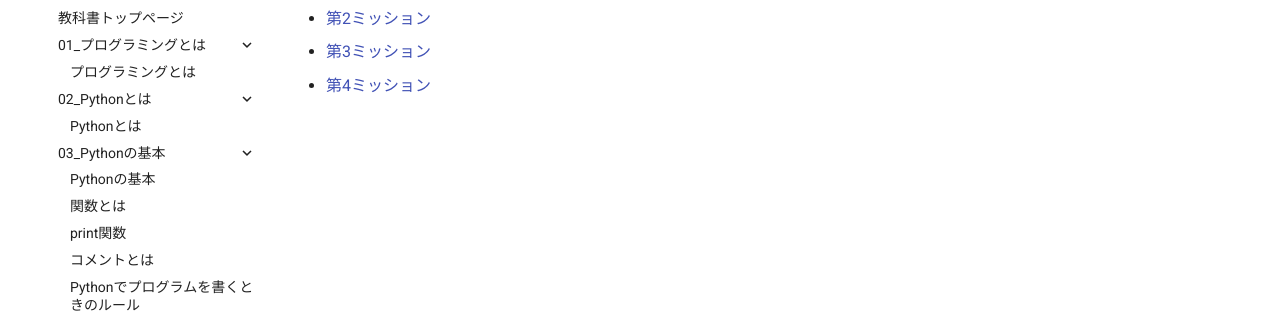
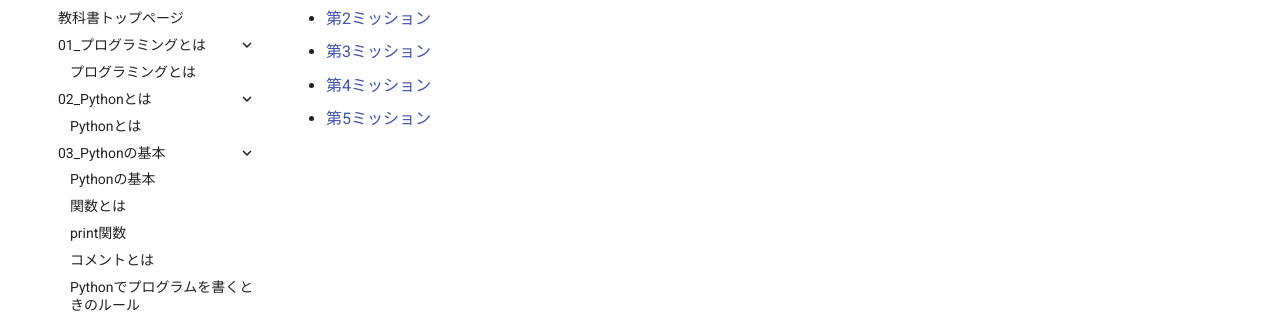
Before and after one commit to zunda-lab/mkdocs_python_basic_x3, an MkDocs documentation site: the page built from docs/02_missions/index.md, in a window 1280 px wide. Shown: the part 174-487 px from the top of the page. Built offline with MkDocs 1.6.1 and Material for MkDocs 9.7.7, drawn with Linux system fonts in a browser that asks for light colours.

Commit message:
something

```diff
--- a/docs/02_missions/index.md
+++ b/docs/02_missions/index.md
@@ -3,3 +3,4 @@
 * [第2ミッション](02_mission/index.md)
 * [第3ミッション](03_mission/index.md)
 * [第4ミッション](04_mission/index.md)
+* [第5ミッション](05_mission/index.md)
```
